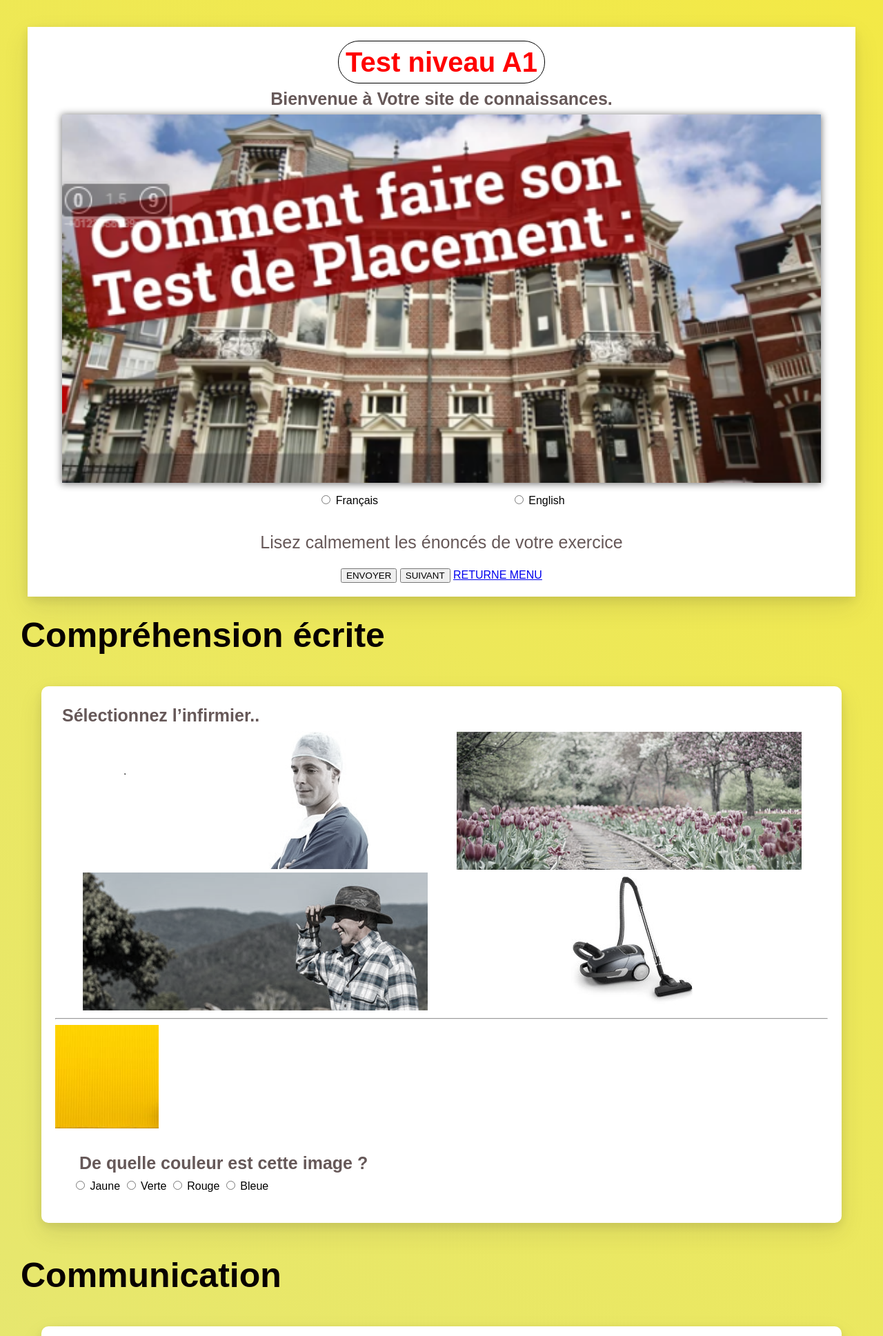
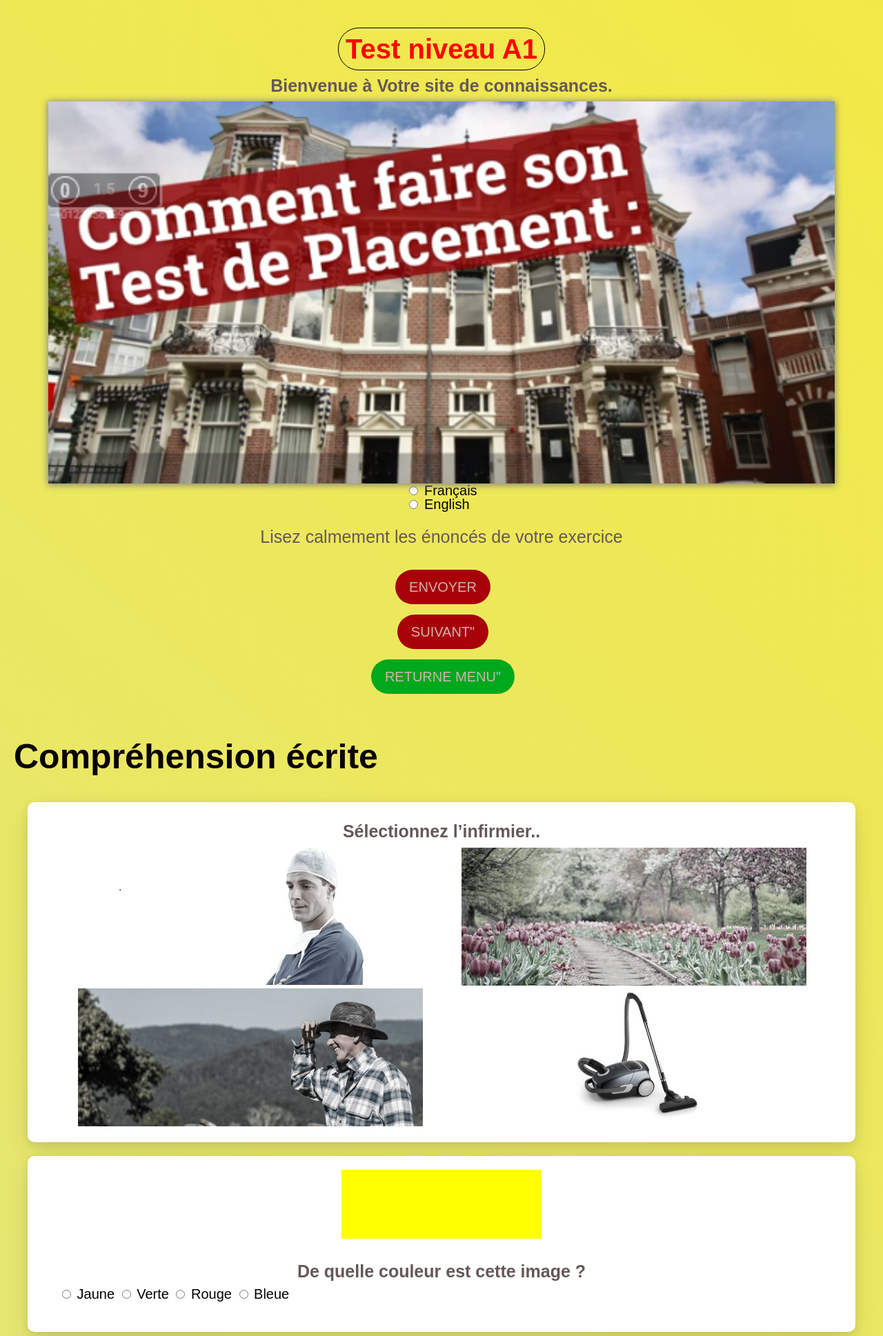
Before and after one commit to Vin2315/stagesimplone, a PHP site: page / in a window 1280 px wide. Shown: the top 1937 px of the page at 69% size. Run offline with PHP 8.4, Linux system fonts and the light colour scheme.

Commit message:
ok maintenan

```diff
--- a/css/form.css
+++ b/css/form.css
@@ -11,6 +11,11 @@ article#presentation-card {
 	padding: 20px;
 	border-radius: 10px;
 	margin: 40px;
+	margin: 20px 20px;
+	background-color: #fff;
+	box-shadow: 0 15px 35px #3232321a, 0 5px 15px #0000001a;
+	transition: transform 0.3s;
+	transform: translate3d(0, -1px, 0);
 }
 /*gra.2*/
 .img-answer-block {
@@ -27,6 +32,13 @@ article#presentation-card {
 	height: 162px;
 	margin: 10px;
 }
+.question2__img {
+	width: 25%;
+	height: 100px;
+	background-color: yellow;
+	margin-left: auto;
+	margin-right: auto;
+}
 
 .img-answer input {
 	display: none;
@@ -42,20 +54,6 @@ article#presentation-card {
 	filter: grayscale(0%);
 }
 
-.nav contenedor {
-	width: 90%;
-	flex-direction: row;
-	display: flex;
-	justify-content: center;
-	align-items: center;
-	padding: 20px 50px;
-}
-
-
-
-
-
-
 /* titres */
 
 h2 {
--- a/css/global.css
+++ b/css/global.css
@@ -4,6 +4,7 @@ html {
 	padding: 0;
 	min-height: 100%;
 	overflow-x: hidden;
+	font-size: 20px;
 }
 
 body {
@@ -23,24 +24,20 @@ h1 {
 	border-radius: 30px;
 	padding: 10px;
 	margin: 0px;
+	font-size: 10rm;
 }
 
-h4,h3,h2{
-
+h4,
+h3 {
 	border-width: 1px;
 	padding: 10px;
 	margin: 0px;
+	text-align: center;
 }
 
-article {
-	margin: 20px 20px;
-	background-color: #fff;
-	box-shadow: 0 15px 35px #3232321a, 0 5px 15px #0000001a;
-	transition: transform 0.3s;
-	transform: translate3d(0, -1px, 0);
-}
 article:hover {
 	transform: translate3d(0, -10px, 0);
+	border: 1px rgb(255, 17, 0);
 }
 
 img-answer-block {
@@ -146,5 +143,50 @@ img#main-img:hover {
 	width: 200%;
 	height: 200%;
 	margin: 10px inline-block;
-	background:
+	background: cornflowerblue;
 }
+
+/* boton envoye suivant */
+.btn {
+	background: rgb(33, 33, 87);
+	margin: 10px 1px 5px 5px;
+	padding: 15px 20px;
+	display: inline-block;
+	font-size: 20px;
+	background-color: rgb(168, 0, 8);
+	color: rgb(204, 179, 179);
+	text-decoration: none;
+	border-radius: 30px;
+}
+/* boton retorne page*/
+.returne {
+	background: rgb(33, 33, 87);
+	margin: 10px 1px 5px 5px;
+	padding: 15px 20px;
+	display: inline-block;
+	font-size: 20px;
+	background-color: rgb(0, 168, 28);
+	color: rgb(204, 179, 179);
+	text-decoration: none;
+	border-radius: 30px;
+}
+
+.btn:hover {
+	opacity: 0.8;
+}
+
+/* formuler*/
+div {
+	margin: 20;
+}
+.champ-formulaire {
+	margin: 20px 10px 5px 8px;
+	padding: 50px 50px;
+	display: inline-block;
+	padding: auto;
+	text-decoration: none;
+	font-size: 20px;
+	background-color: rgb(54, 56, 59);
+	color: rgb(204, 179, 179);
+	text-decoration: none;
+}
--- a/index.html
+++ b/index.html
@@ -14,15 +14,14 @@
 
 <body>
 	<!-- Presentation -->
-	<article id="presentation-card" class="container">
+	<article id="presentation-card">
+
 
 		<h1>Test niveau A1</h1>
-		<h3>
-			Bienvenue à Votre site de connaissances.
-		</h3>
+		<h3>Bienvenue à Votre site de connaissances.</h3>
 		<img src="assets/img/img1.png" alt="maison" id="main-img" />
 
-		<div id="language-choice">
+		<div id="button">
 			<div class="radio-button">
 				<input type="radio" name="language" value="Français" id="french">
 				<label for="french">Français</label>
@@ -38,20 +37,27 @@
 		<p>Lisez calmement les énoncés de votre exercice</p>
 
 		<div id="page-control">
-			<input type="submit" value="ENVOYER" />
-			<input type="submit" value="SUIVANT" />
-			<a href="menu.html" title="Menu">RETURNE MENU</a>
+			<a href ="#" class="btn">ENVOYER <a>
 		</div>
+
+		<div id="page-control">
+			<a href ="#" class="btn">SUIVANT" <a>
+		</div>
+
+		<div id="page-control">
+			<a href ="menu.html" class="returne" title="Menu">RETURNE MENU" <a>
+		</div>
+
 
 	</article>
 
 	<form>
 
 		<!-- Questions -->
+		<article id="written-understanding-card" >
 			<h2>Compréhension écrite</h2>
-		<article id="written-understanding-card" class="question-card">
 
-			<section>
+		<section class="question-card">
 				<h3>Sélectionnez l’infirmier..</h3>
 
 				<div class="img-answer-block">
@@ -78,10 +84,8 @@
 				</div>
 		</section>
 
-			<hr />
-			<section>
-				<div class="item__image">
-					<img src="assets/img/imga10.jpg" alt="" />
+			<section class="question-card">
+				<div class="question2__img">
 				</div>
 				<div class="item__body">
 					<h3>
@@ -98,20 +102,21 @@
 
 				</div>
 			</section>
-
 		</article>
 
+		<article id="card-communication">
 			<h2>Communication</h2>
-		<article id="written-understanding-card" class="question-card">
+			<section class="question-card">
 
-			<nav class="contenedor">
-				<section>
 					<h3>Sélectionnez l’image correspondante à l'audio.</h3>
+
 					<div class="item__body">
-						<source src="assets/audio/audio2.mp3" controls> <audio />
 						<audio controls>
+						<source src="assets/audio/audio2.mp3" controls>
 						</audio>
 					</div>
+
+					<div class="img-answer-block">
 
 						<div class="img-answer">
 							<input type="radio" name="question3" value="Image1" id="q3-r1">
@@ -134,40 +139,48 @@
 							<input type="radio" name="question3" value="Image4" id="q3-r4">
 							<label for="q3-r4 "><img src="assets/img/imga (62).jpg" alt="" /></label><br>
 						</div>
+					</div>
+				</section>
 
-					<div class="item__description">
-						<p>Sélectionnez la bonne reponse</p>
+					<section class="question-card">
+					<h3>Sélectionnez l’image correspondante à l'audio.</h3>
+
+					<div class="item__body">
+						<audio controls>
+						<source src="assets/audio/audio1.mp3" controls>
+						</audio>
 					</div>
 
+					<div class="img-answer-block">
+
+						<div class="img-answer">
+							<input type="radio" name="question3" value="Image1" id="q3-r1">
+							<label for="q3-r1"><img src="assets/img/img6.jpg" alt="" /></label><br>
+						</div>
+
+						<div class="img-answer">
+							<input type="radio" name="question3" value="Image2" id="q3-r2">
+							<label for="q3-r2"><img src="assets/img/imga (40).jpg" alt="" /></label><br>
+						</div>
+
+						<div class="img-answer">
+							<input type="radio" name="question3" value="Image3" id="q3-r3">
+							<label for="q3-r3"><img src="assets/img/imga (20).jpg" alt="" /></label><br>
+						</div>
+
+						<div class="img-answer">
+							<input type="radio" name="question3" value="Image4" id="q3-r4">
+							<label for="q3-r4 "><img src="assets/img/imga (11).jpg" alt="" /></label><br>
+						</div>
+					</div>
 			</section>
-			</nav>
 		</article>
 
-		<article id="written-understanding-card" class="question-card">
 
-			<section>
-				<div class="item__body">
-					<h3>Sélectionnez l’image correspondante à l'audio.</h3>
-					<audio controls>
-						<source src="assets/audio/audio1.mp3" controls> <audio />
-					</audio>
-				</div>
-				<input type="radio" name="question3" value="Image1" id="q3-r1">
-				<label for="q3-r1"><img src="assets/img/img6.jpg" alt="" /></label><br>
-				<input type="radio" name="question3" value="Image2" id="q3-r2">
-				<label for="q3-r2"><img src="assets/img/imga (40).jpg" alt="" /></label><br>
-				<input type="radio" name="question3" value="Image3" id="q3-r3">
-				<label for="q3-r3"><img src="assets/img/imga (20).jpg" alt="" /></label><br>
-				<input type="radio" name="question3" value="Image4" id="q3-r4">
-				<label for="q3-r4 "><img src="assets/img/imga (11).jpg" alt="" /></label><br>
-			</section>
+		<article id="grammar-questions-card" >
+			<h2>Grammaire</h2>
 
-		</article>
-
-		<h2>Grammaire</h2>
-		<article id="grammar-questions-card" class="question-card">
-
-			<section class="texte-a-trou">
+			<section class="texte-a-trou question-card" >
 				<h4>Marie habite en France, …………… Paris</h4>
 
 				<div class="answer-block">
@@ -182,7 +195,7 @@
 				</div>
 			</section>
 
-			<section class="texte-a-trou">
+			<section class="texte-a-trou question-card">
 				<h4>Amina ...................... le fromage avec du pain.</h4>
 
 				<div class="answer-block">
@@ -197,8 +210,7 @@
 				</div>
 			</section>
 
-
-			<section class="texte-a-trou">
+			<section class="texte-a-trou question-card">
 				<h4>Carla et Nicolas ...................... mariés.</h4>
 
 				<div class="answer-block">
@@ -213,8 +225,7 @@
 				</div>
 			</section>
 
-
-			<section class="texte-a-trou">
+			<section class="texte-a-trou question-card">
 				<h4>Sophie va acheter un pull …………… .</h4>
 
 				<div class="answer-block">
@@ -229,8 +240,7 @@
 				</div>
 			</section>
 
-
-			<section class="texte-a-trou">
+			<section class="texte-a-trou question-card">
 				<h4>Sélectionnez la phrase correcte.</h4>
 
 				<div class="answer-block">
@@ -246,11 +256,10 @@
 					<input type="radio" id="q8-r4" name="question8" value="JavaScript">
 					<label for="q8-r4">L'appartement est ne pas
 						dans le centre_ville.</label>
-
 				</div>
 			</section>
 
-			<section class="texte-a-trou">
+			<section class="texte-a-trou question-card">
 				<h4>Les chaises sont ……………</h4>
 				<img src="assets/img/imga (54).jpg" alt="" />
 				<div class="answer-block">
@@ -264,31 +273,38 @@
 					<label for="q9-r4">vertes</label>
 				</div>
 			</section>
-
 		</article>
 
+		<article id="lexical-questions-card">
 			<h2>Lexique</h2>
-		<article id="lexical-questions-card" class="question-card">
-
-
-			<section>
-				<div class="item__body">
+			<section class="question-card">
 				<h3>Je mange du poulet tous les mercredis..</h3>
 
+				<div class="img-answer-block">
+
+					<div class="img-answer">
 					<input type="radio" name="question10" value="Image1" id="q10-r1">
 					<label for="q10-r1"><img src="assets/img/imga (64).jpg" alt="" /></label><br>
+					</div>
+
+					<div class="img-answer">
 					<input type="radio" name="question10" value="Image2" id="q10-r2">
 					<label for="q10-r2"><img src="assets/img/imga (65).jpg" alt="" /></label><br>
+					</div>
+
+					<div class="img-answer">
 					<input type="radio" name="question10" value="Image3" id="q10-r3">
-					<label for="q10-r3"><img src="assets/img/imga (66).jpeg" alt="" /></label><br>
+					<label for="q10-r3"><img src="assets/img/imga (66).jpg" alt="" /></label><br>
+					</div>
+
+					<div class="img-answer">
 					<input type="radio" name="question10" value="Image4" id="q10-r4">
-					<label for="q10-r4 "><img src="assets/img/imga (67).jpg" alt="" /></label><br>
-
+					<label for="q10-r4"><img src="assets/img/imga (67).jpg" alt="" /></label><br>
+					</div>
 				</div>
 			</section>
 
-
-			<section>
+			<section class="question-card">
 				<img src="assets/img/imga (9).png" alt="" />
 				<div class="item__body">
 					<h3>Sélectionnez le mot correct. </h3>
@@ -303,8 +319,7 @@
 
 				</div>
 			</section>
-
-			<section class="texte-a-trou">
+			<section class="texte-a-trou question-card">
 				<h4>Tous les matins, Sakura et Maurice .............. à 7h30.</h4>
 
 				<div class="answer-block">
@@ -319,7 +334,8 @@
 				</div>
 			</section>
 
-			<section class="texte-a-trou">
+
+			<section class="texte-a-trou question-card">
 				<h4>Sélectionnez la phrase correcte.</h4>
 
 				<div class="answer-block">
@@ -336,10 +352,10 @@
 			</section>
 		</article>
 
-		<h2>Production écrite</h2>
-		<article id="written-essay-questions-card" class="question-card">
+		<article id="written-essay-questions-card">
+			<h2>Production écrite (optionnel)</h2>
 
-			<section>
+			<section class="question-card">
 				<p>Un(e) ami(e) arrive aujourd’hui à 14h à la gare. Vous lui envoyez un mail pour lui indiquer
 					l’itinéraire de l’hôtel. Utilisez la carte. Vous lui proposez un rendez-vous le soir. Précisez :
 				</p>
@@ -349,41 +365,45 @@
 					<li>une ou plusieurs activités</li>
 				</ul>
 				<img src="assets/img/nice.png" alt="" />
+				<br><br><br>
 
+			<div class="evaluation">
+				<h3>Évaluation de la production ecrite</h3>
+				<form action="traitement.php" method="POST">
 
-			<div class="Évaluation">
-				<header>Évaluation de la production orale</header>
-				<form action="traitement.php" method="POST">
-					<div class="">
+					<div class="champ-formulaire">
 						<div class="prenom">
-							<label for="">Votre Prenom</label>
+							<label for="">Prenom</label>
 							<input type="text" name="prenom" placeholder="Votre prénom" />
 							<i class="fas fa-user"></i>
 						</div>
 
-						<div class="">
+						<div >
+							<label for="">Nom</label>
 							<input type="text" name="nom" placeholder="Votre nom de famille"
 							/>
 							<i class="fas fa-user"></i>
 						</div>
 
-						<div class="">
+						<div >
+							<label for="">Numéro de téléphone</label>
 							<input type="tel" name="tel" placeholder="Votre telephone" />
 							<i class="fas fa-user"></i>
 						</div>
 
-						<div class="">
+						<div >
+							<label for="">Email</label>
 							<input type="mail" name="mail" placeholder="Votre email" />
 							<i class="fas fa-user"></i>
 						</div>
 
-						<div class="">
+						<div>
 							<textarea name="message" placeholder="Votre message">
 							</textarea>
 							<i class="fas fa-user"></i>
 						</div>
 
-						<div class="Prenom">
+						<div>
 							<input type="submit" name="submit" value="envoyer" />
 							<i class="fas fa-user"></i>
 						</div>
@@ -391,7 +411,6 @@
 				</form>
 			</div>
 		</article>
-
 	</form>
 </body>
 
```
Lines whose indentation alone changed are shown as unchanged.
